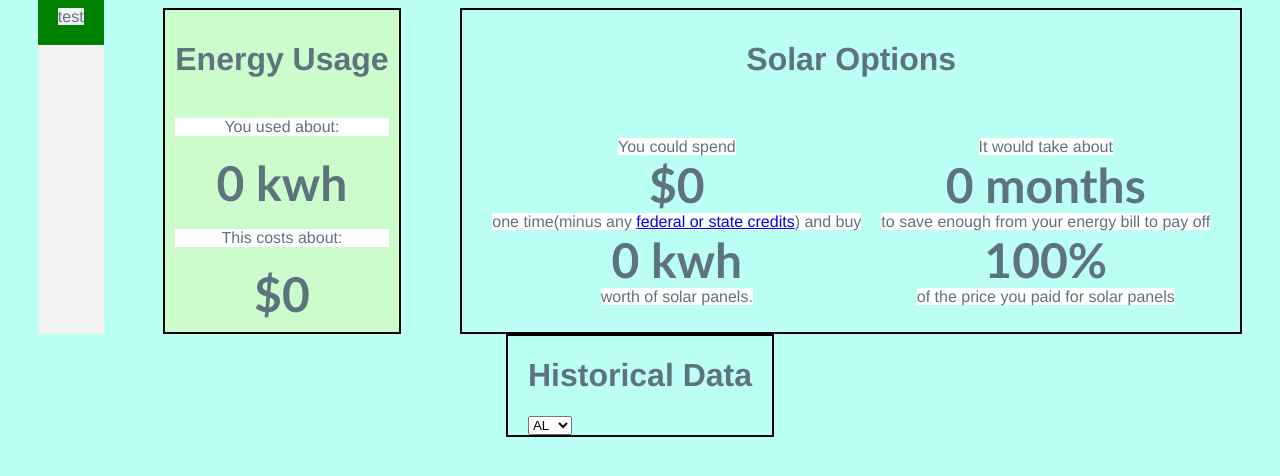
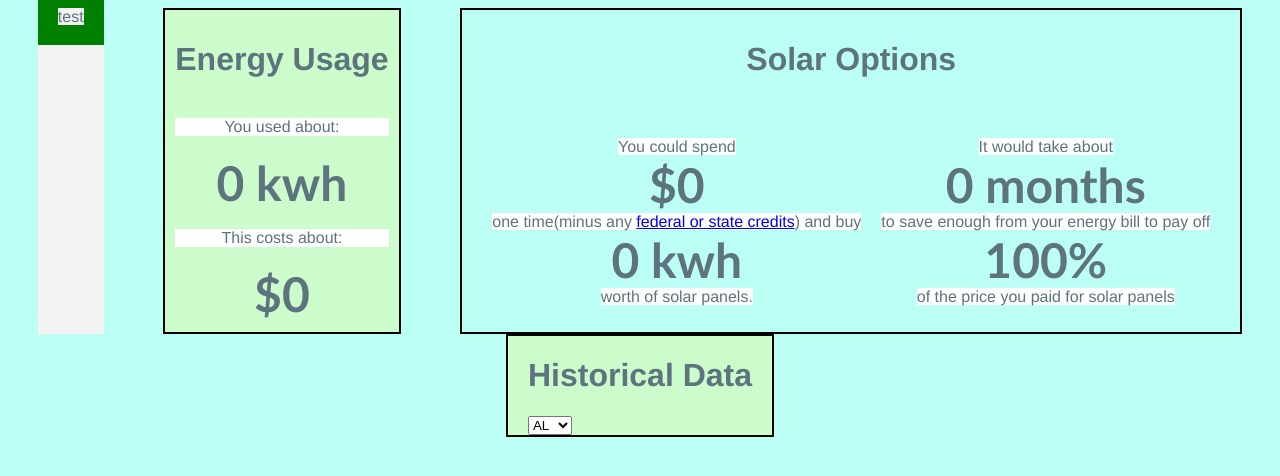
Before and after one commit to Vec-Tors/energy-frontend, a Vue app: page / in a window 1280 px wide. Shown: the top 476 px of the page. Built offline with nearby package versions, Linux system fonts and the light colour scheme.

Commit message:
Update graph-box.vue

```diff
--- a/src/components/graph-box.vue
+++ b/src/components/graph-box.vue
@@ -26,5 +26,7 @@ data:()=>{
 </script>
 
 <style scoped>
-
+#main {
+    background-color: rgb(204, 252, 203);
+}
 </style>
```
